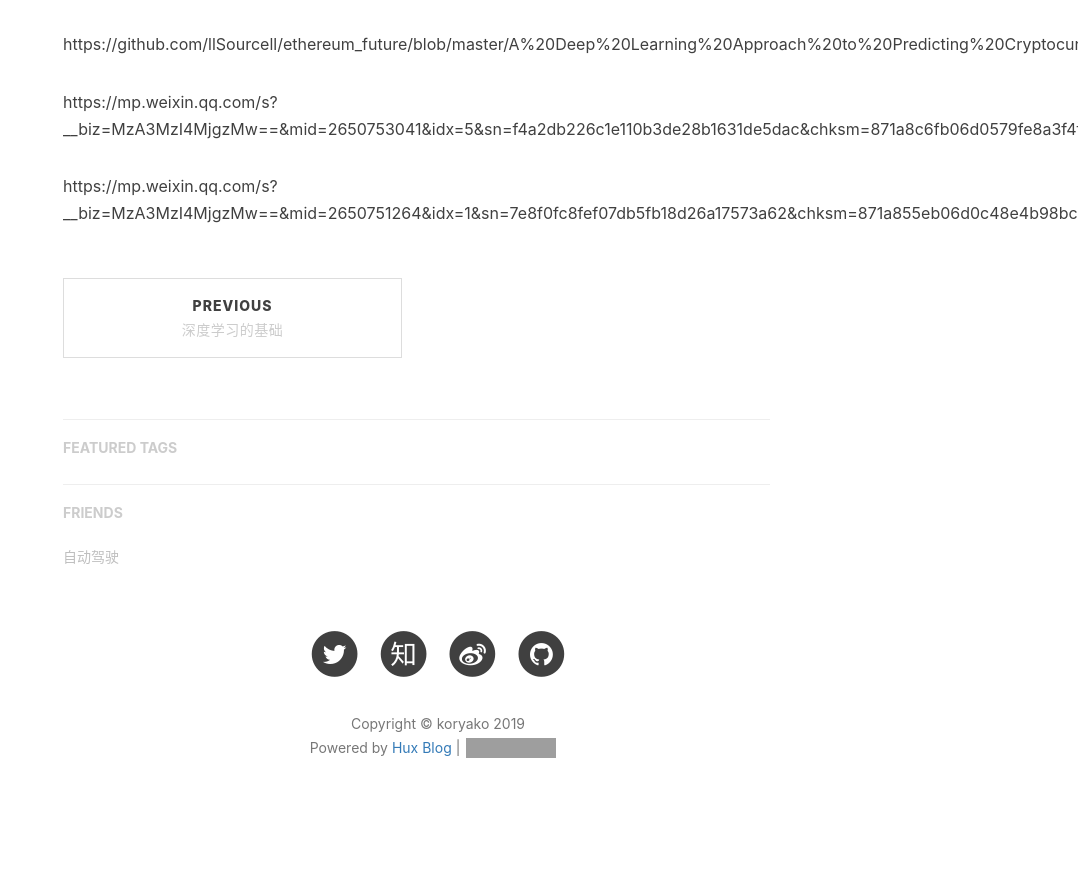
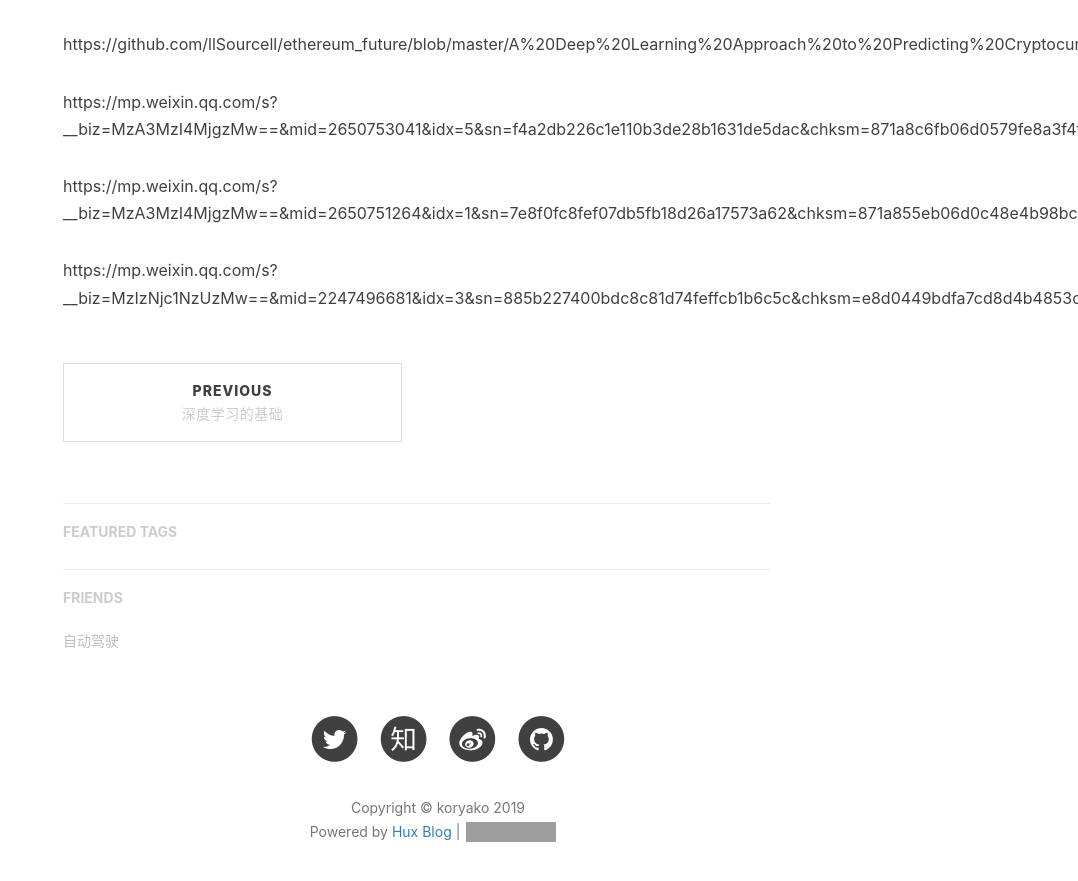
Before and after one commit to koryako/koryako.github.io, a Jekyll site: the page built from _posts/2019-03-19-可微分变成实现自动代码生成.md, in a window 1280 px wide and 900 px high, scrolled down 1378 px. Shown: the top 881 px of the window, without its empty margins (202-1280 px from the left). Built offline with Jekyll 4.4.1, drawn with Linux system fonts in a browser that asks for light colours; nearby versions of some CDN libraries; comment, search, counter and statistics services are not loaded; before the commit the page ends 2230 px from its top, so only the background shows below that; some of the changed lines change nothing that is shown; grey boxes are pictures that could not be loaded.

Commit message:
更新blog

```diff
--- a/_posts/2019-03-19-可微分变成实现自动代码生成.md
+++ b/_posts/2019-03-19-可微分变成实现自动代码生成.md
@@ -61,3 +61,5 @@ https://mp.weixin.qq.com/s?__biz=MzA3MzI4MjgzMw==&mid=2650753041&idx=5&sn=f4a2db
 
 
 https://mp.weixin.qq.com/s?__biz=MzA3MzI4MjgzMw==&mid=2650751264&idx=1&sn=7e8f0fc8fef07db5fb18d26a17573a62&chksm=871a855eb06d0c48e4b98bc548fea70677788ee56d7af4f21a083ba591cbf70e8b1eb699129d&mpshare=1&scene=1&srcid=1105Ni1LszP3Y1UmWhJ1wR6J#rd]
+
+https://mp.weixin.qq.com/s?__biz=MzIzNjc1NzUzMw==&mid=2247496681&idx=3&sn=885b227400bdc8c81d74feffcb1b6c5c&chksm=e8d0449bdfa7cd8d4b4853cdb4688dbda15655ef79e4ccb217e43fb38755e009a401baa00492&mpshare=1&scene=1&srcid=0408MwVESfztRJVlDTYpFb2l#rd]
```
